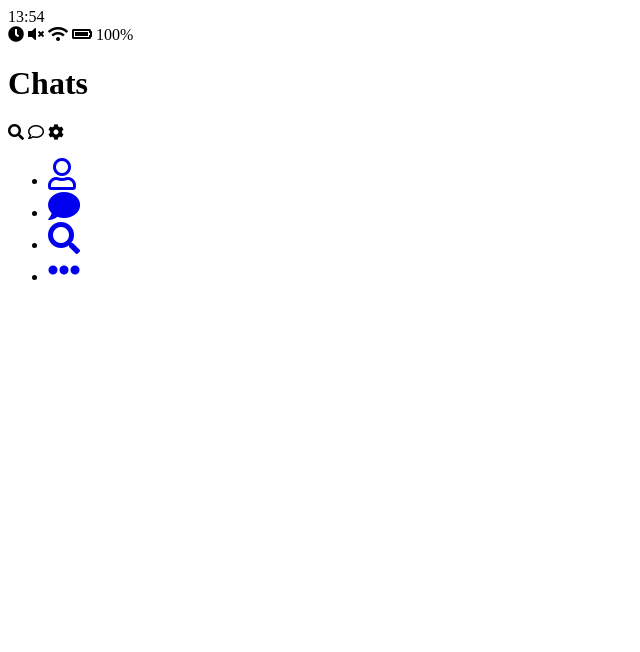
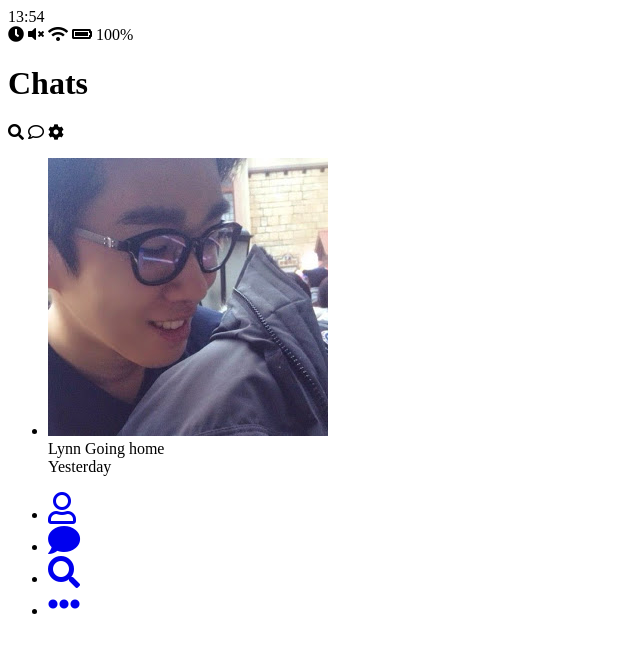
Before and after one commit to optimalMachine/kakao-clone-2.0, a plain HTML site: page index.html in a window 1280 px wide. Shown: the whole page, without its empty margins (0-640 px from the left). Drawn offline with Linux system fonts and the light colour scheme.

Commit message:
few updates

```diff
--- a/index.html
+++ b/index.html
@@ -36,6 +36,23 @@
                 <i class="fas fa-cog"></i>
         </div>
     </header>
+    <main class='chats'>
+        <ul class='chats__list'>
+            <li class='chats__chat chat'>
+                <div class='chat__column'>
+                    <img class = 'chat__avartar' src='./images/avatar.jpg' />
+                    <div class = 'chat__content'>
+                        <span class='chat__username'>Lynn</span>
+                        <span class='chat__preview'>Going home</span>
+                    </div>
+                </div>
+                <div class='chat__column'>
+                    <span class='chat__timestamp'>Yesterday
+                    </span>
+                </div>
+            </li>
+        </ul>
+    </main>
     <nav class='nav'>
         <ul class='nav__list'>
             <li class='nav__list-item'>
```
Also changed, not shown: find.html (+0 -2 lines), friends.html (+1 -2 lines), more.html (+1 -1 lines), images/avatar.jpg (added), 1 other file.
